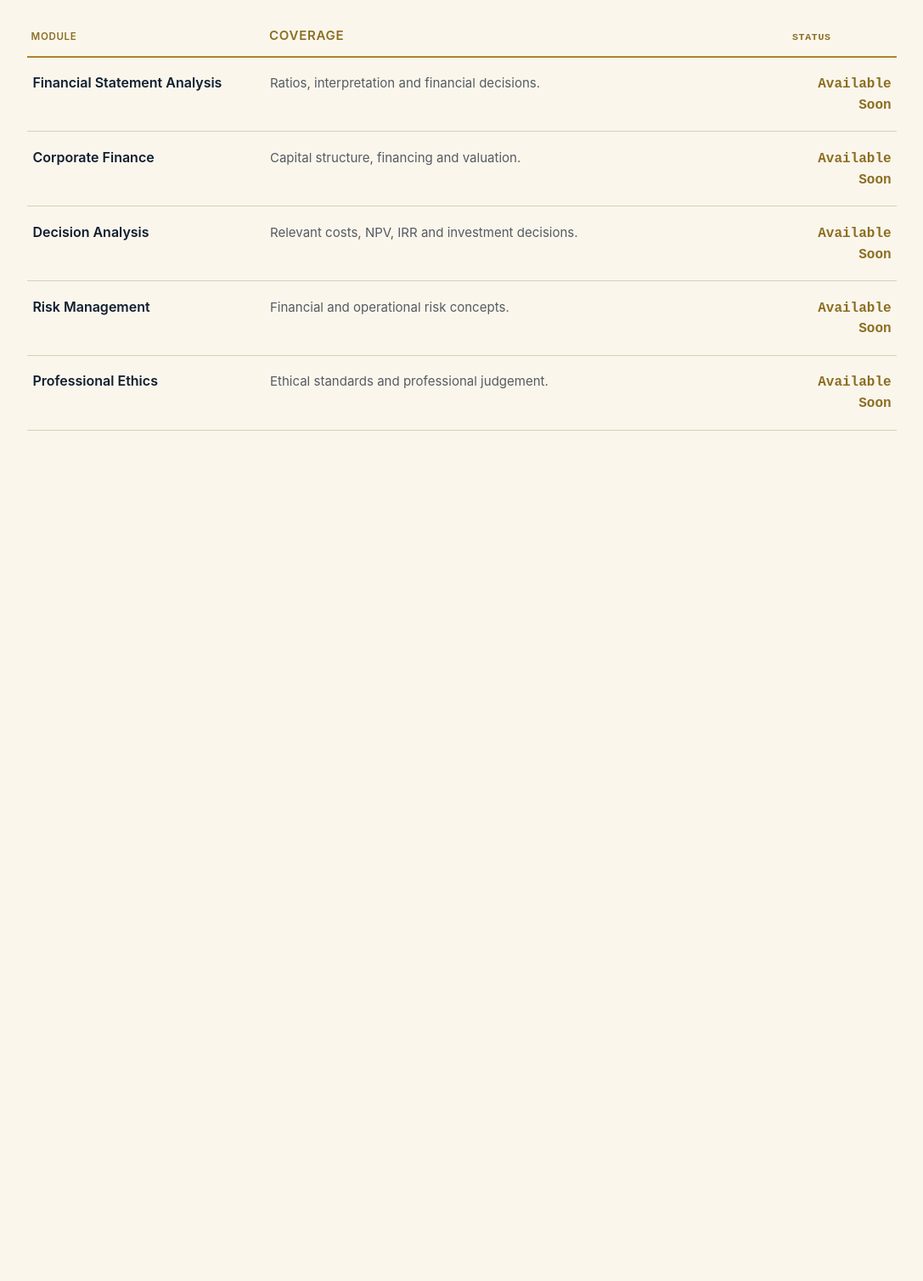
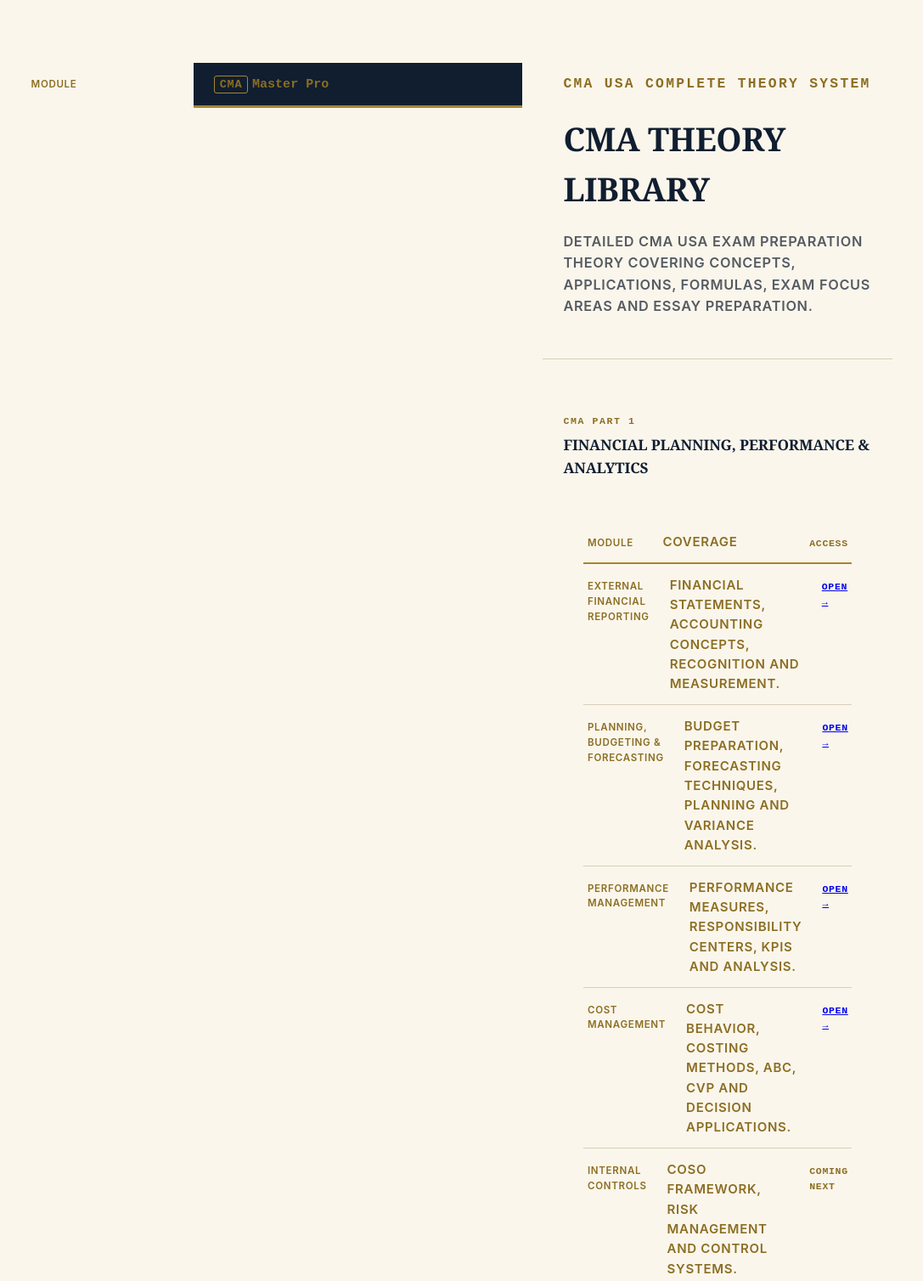
Before and after one commit to ameeraameera507-collab/Cma-_master-_pro, a plain HTML site: page theory.html in a window 1280 px wide. Shown: the part 1340-2848 px from the top of the page at 85% size, without its empty margins (96-1183 px from the left). Before the commit the page ends 1975 px from the top, so only its background shows below. Drawn offline with Linux system fonts and the light colour scheme.

Commit message:
Update theory.html

```diff
--- a/theory.html
+++ b/theory.html
@@ -274,10 +274,286 @@ Strategic Financial Management
 <div class="ledger-row ledger-head">
 
 <span>Module</span>
-<span>Coverage</span>
-<span>Status</span>
+<!DOCTYPE html>
+<html lang="en">
+
+<head>
+
+<meta charset="UTF-8">
+<meta name="viewport" content="width=device-width, initial-scale=1.0">
+
+<title>CMA Master Pro | Theory Library</title>
+
+<link rel="stylesheet" href="style.css">
+
+</head>
+
+
+<body>
+
+
+<header class="site-header">
+
+<div class="header-inner">
+
+<button class="brand" onclick="window.location.href='index.html'">
+
+<span class="brand-mark">
+CMA
+</span>
+
+<span class="brand-word">
+Master Pro
+</span>
+
+</button>
+
 
 </div>
+
+</header>
+
+
+
+
+<main>
+
+
+
+<section class="part-hero">
+
+
+<p class="eyebrow">
+CMA USA COMPLETE THEORY SYSTEM
+</p>
+
+
+<h1>
+CMA Theory Library
+</h1>
+
+
+<p>
+Detailed CMA USA exam preparation theory covering concepts,
+applications, formulas, exam focus areas and essay preparation.
+</p>
+
+
+</section>
+
+
+
+
+
+
+
+<section class="section-block">
+
+
+<p class="eyebrow">
+CMA PART 1
+</p>
+
+
+<h2>
+Financial Planning, Performance & Analytics
+</h2>
+
+
+
+<div class="topic-ledger">
+
+
+
+<div class="ledger-row ledger-head">
+
+<span>
+Module
+</span>
+
+<span>
+Coverage
+</span>
+
+<span>
+Access
+</span>
+
+</div>
+
+
+
+
+<div class="ledger-row">
+
+<span>
+External Financial Reporting
+</span>
+
+<span>
+Financial statements, accounting concepts, recognition and measurement.
+</span>
+
+<span>
+<a href="theory/part1/external_financial_reporting.html">
+Open →
+</a>
+</span>
+
+</div>
+
+
+
+
+<div class="ledger-row">
+
+<span>
+Planning, Budgeting & Forecasting
+</span>
+
+<span>
+Budget preparation, forecasting techniques, planning and variance analysis.
+</span>
+
+<span>
+<a href="theory/part1/planning_budgeting_forecasting.html">
+Open →
+</a>
+</span>
+
+</div>
+
+
+
+
+<div class="ledger-row">
+
+<span>
+Performance Management
+</span>
+
+<span>
+Performance measures, responsibility centers, KPIs and analysis.
+</span>
+
+<span>
+<a href="theory/part1/performance_management.html">
+Open →
+</a>
+</span>
+
+</div>
+
+
+
+
+<div class="ledger-row">
+
+<span>
+Cost Management
+</span>
+
+<span>
+Cost behavior, costing methods, ABC, CVP and decision applications.
+</span>
+
+<span>
+<a href="theory/part1/cost_management.html">
+Open →
+</a>
+</span>
+
+</div>
+
+
+
+
+<div class="ledger-row">
+
+<span>
+Internal Controls
+</span>
+
+<span>
+COSO framework, risk management and control systems.
+</span>
+
+<span>
+Coming Next
+</span>
+
+</div>
+
+
+
+
+<div class="ledger-row">
+
+<span>
+Technology & Analytics
+</span>
+
+<span>
+Data analytics, systems and technology-based decision support.
+</span>
+
+<span>
+Coming Next
+</span>
+
+</div>
+
+
+
+
+</div>
+
+
+</section>
+
+
+
+
+
+
+
+
+
+<section class="section-block">
+
+
+<p class="eyebrow">
+CMA PART 2
+</p>
+
+
+<h2>
+Strategic Financial Management
+</h2>
+
+
+
+
+<div class="topic-ledger">
+
+
+
+<div class="ledger-row ledger-head">
+
+<span>
+Module
+</span>
+
+<span>
+Coverage
+</span>
+
+<span>
+Access
+</span>
+
+</div>
+
 
 
 
@@ -292,10 +568,13 @@ Ratios, interpretation and financial decisions.
 </span>
 
 <span>
-Available Soon
+<a href="theory/part2/financial_statement_analysis.html">
+Open →
+</a>
 </span>
 
 </div>
+
 
 
 
@@ -310,10 +589,13 @@ Capital structure, financing and valuation.
 </span>
 
 <span>
-Available Soon
+<a href="theory/part2/corporate_finance.html">
+Open →
+</a>
 </span>
 
 </div>
+
 
 
 
@@ -324,14 +606,17 @@ Decision Analysis
 </span>
 
 <span>
-Relevant costs, NPV, IRR and investment decisions.
+Relevant costs, NPV, IRR and business decisions.
 </span>
 
 <span>
-Available Soon
+<a href="theory/part2/decision_analysis.html">
+Open →
+</a>
 </span>
 
 </div>
+
 
 
 
@@ -346,10 +631,34 @@ Financial and operational risk concepts.
 </span>
 
 <span>
-Available Soon
+<a href="theory/part2/risk_management.html">
+Open →
+</a>
 </span>
 
 </div>
+
+
+
+
+<div class="ledger-row">
+
+<span>
+Investment Decisions
+</span>
+
+<span>
+Capital budgeting, valuation and investment analysis.
+</span>
+
+<span>
+<a href="theory/part2/investment_decisions.html">
+Open →
+</a>
+</span>
+
+</div>
+
 
 
 
@@ -360,24 +669,54 @@ Professional Ethics
 </span>
 
 <span>
-Ethical standards and professional judgement.
+IMA standards, ethical conflicts and professional judgement.
 </span>
 
 <span>
-Available Soon
+<a href="theory/part2/professional_ethics.html">
+Open →
+</a>
 </span>
 
 </div>
 
 
+
+
 </div>
-
 
 
 </section>
 
 
+
+
 </main>
+
+
+
+
+
+<footer class="site-footer">
+
+
+<div class="footer-inner">
+
+<span>
+CMA Master Pro — Independent CMA USA Preparation Platform
+</span>
+
+
+<span>
+Original educational content
+</span>
+
+
+</div>
+
+
+</footer>
+
 
 
 </body>
```
